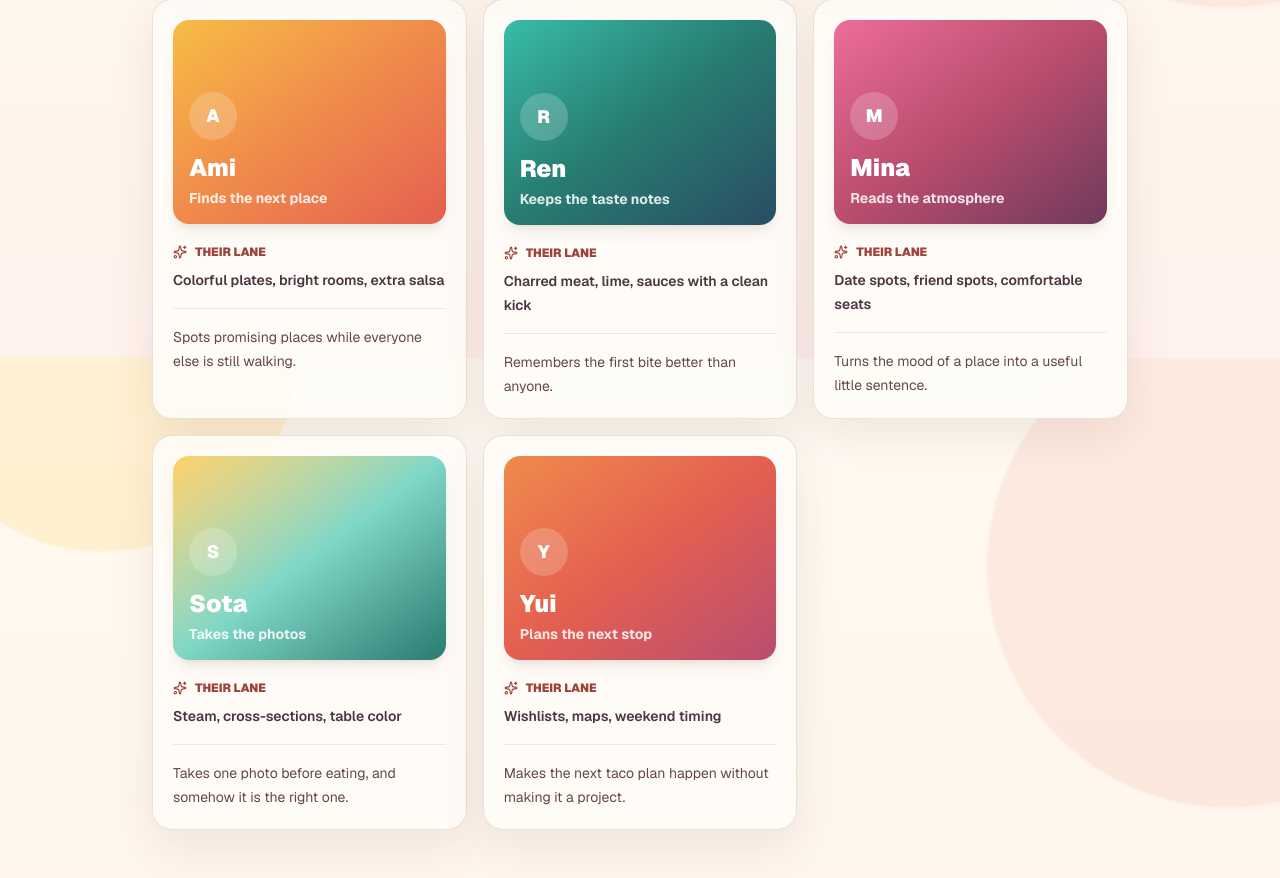
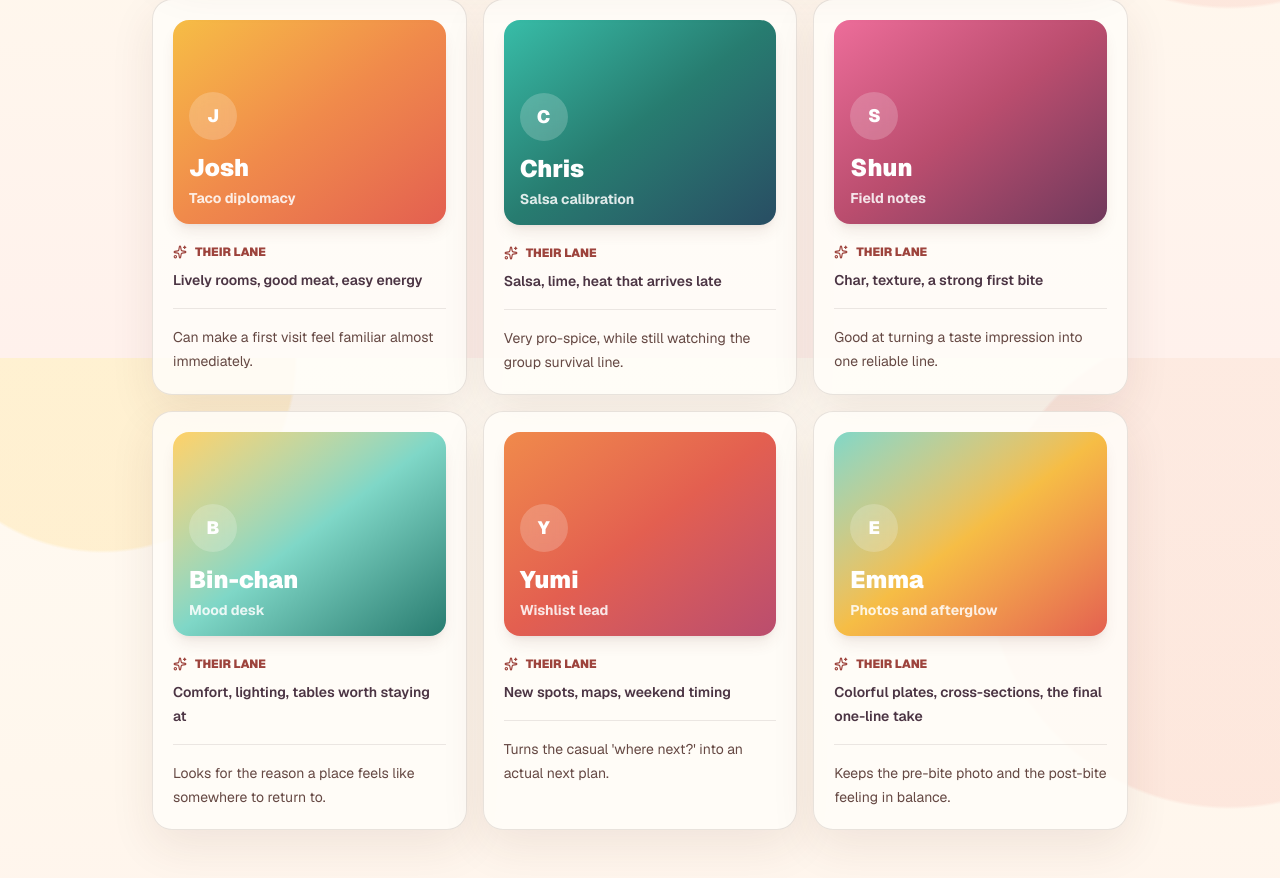
Before and after one commit to arayz4/taco-paraiso, a Next.js app: page /en/members in a window 1280 px wide. Shown: the part 442-1320 px from the top of the page. Built offline with nearby package versions, Linux system fonts and the light colour scheme; no server answers.

Commit message:
Update taco board placeholder members

```diff
--- a/src/app/[locale]/members/page.tsx
+++ b/src/app/[locale]/members/page.tsx
@@ -13,6 +13,7 @@ const swatches = [
   "from-[#ed6d9a] via-[#ba4d6e] to-[#70395c]",
   "from-[#ffd166] via-[#7fd7c7] to-[#277c70]",
   "from-[#f08a4b] via-[#e35f50] to-[#ba4d6e]",
+  "from-[#7fd7c7] via-[#f6bd45] to-[#e35f50]",
 ];
 
 export default async function MembersPage({ params }: Props) {
--- a/src/messages/en.ts
+++ b/src/messages/en.ts
@@ -36,34 +36,40 @@ export const en = {
     favoriteLabel: "Their lane",
     members: [
       {
-        name: "Ami",
-        role: "Finds the next place",
-        favorite: "Colorful plates, bright rooms, extra salsa",
-        note: "Spots promising places while everyone else is still walking.",
+        name: "Josh",
+        role: "Taco diplomacy",
+        favorite: "Lively rooms, good meat, easy energy",
+        note: "Can make a first visit feel familiar almost immediately.",
       },
       {
-        name: "Ren",
-        role: "Keeps the taste notes",
-        favorite: "Charred meat, lime, sauces with a clean kick",
-        note: "Remembers the first bite better than anyone.",
+        name: "Chris",
+        role: "Salsa calibration",
+        favorite: "Salsa, lime, heat that arrives late",
+        note: "Very pro-spice, while still watching the group survival line.",
       },
       {
-        name: "Mina",
-        role: "Reads the atmosphere",
-        favorite: "Date spots, friend spots, comfortable seats",
-        note: "Turns the mood of a place into a useful little sentence.",
+        name: "Shun",
+        role: "Field notes",
+        favorite: "Char, texture, a strong first bite",
+        note: "Good at turning a taste impression into one reliable line.",
       },
       {
-        name: "Sota",
-        role: "Takes the photos",
-        favorite: "Steam, cross-sections, table color",
-        note: "Takes one photo before eating, and somehow it is the right one.",
+        name: "Bin-chan",
+        role: "Mood desk",
+        favorite: "Comfort, lighting, tables worth staying at",
+        note: "Looks for the reason a place feels like somewhere to return to.",
       },
       {
-        name: "Yui",
-        role: "Plans the next stop",
-        favorite: "Wishlists, maps, weekend timing",
-        note: "Makes the next taco plan happen without making it a project.",
+        name: "Yumi",
+        role: "Wishlist lead",
+        favorite: "New spots, maps, weekend timing",
+        note: "Turns the casual 'where next?' into an actual next plan.",
+      },
+      {
+        name: "Emma",
+        role: "Photos and afterglow",
+        favorite: "Colorful plates, cross-sections, the final one-line take",
+        note: "Keeps the pre-bite photo and the post-bite feeling in balance.",
       },
     ],
   },
--- a/src/messages/ja.ts
+++ b/src/messages/ja.ts
@@ -36,34 +36,40 @@ export const ja = {
     favoriteLabel: "好きな感じ",
     members: [
       {
-        name: "Ami",
-        role: "気になる店を見つける人",
-        favorite: "カラフルな皿、明るい店、サルサ多め",
-        note: "街を歩いていて、よさそうなお店を見つけるのが早い。",
+        name: "Josh",
+        role: "タコス外交担当",
+        favorite: "にぎやかな店、うまい肉、陽気な空気",
+        note: "初めての店でもすぐ場になじむ、タコパライソの外向き担当。",
       },
       {
-        name: "Ren",
-        role: "味のメモ係",
-        favorite: "香ばしい肉、ライム、辛すぎないソース",
-        note: "一口目の印象をちゃんと覚えているタイプ。",
+        name: "Chris",
+        role: "辛さ調整担当",
+        favorite: "サルサ、ライム、あとからくる辛さ",
+        note: "辛いものに前向き。でも全員が食べられるラインも見ている。",
       },
       {
-        name: "Mina",
-        role: "雰囲気チェック係",
-        favorite: "デート向き、友だち向き、居心地のいい席",
-        note: "お店の空気感を言葉にするのがうまい。",
+        name: "Shun",
+        role: "現場メモ担当",
+        favorite: "香ばしい肉、焼き目、ちゃんとした一口目",
+        note: "味の印象を短く残すのがうまい。だいたい信頼できる。",
       },
       {
-        name: "Sota",
-        role: "写真を残す人",
-        favorite: "湯気、断面、テーブルの色",
-        note: "食べる前に一枚だけ、でもちゃんといい写真を撮る。",
+        name: "Bin-chan",
+        role: "ムード担当",
+        favorite: "居心地、照明、長居できるテーブル",
+        note: "うまいだけじゃなく、また来たくなる空気を見ている。",
       },
       {
-        name: "Yui",
-        role: "次のお店を決める人",
-        favorite: "行きたいリスト、地図、週末の予定",
-        note: "次どこ行く？を自然に進めてくれる。",
+        name: "Yumi",
+        role: "行きたいリスト担当",
+        favorite: "気になる新店、地図、週末の予定",
+        note: "次どこ行く？を自然に進めてくれる、予定の火付け役。",
+      },
+      {
+        name: "Emma",
+        role: "写真と余韻担当",
+        favorite: "カラフルな皿、断面、食後のひとこと",
+        note: "食べる前の一枚と、食べた後の空気をちゃんと残してくれる。",
       },
     ],
   },
```
